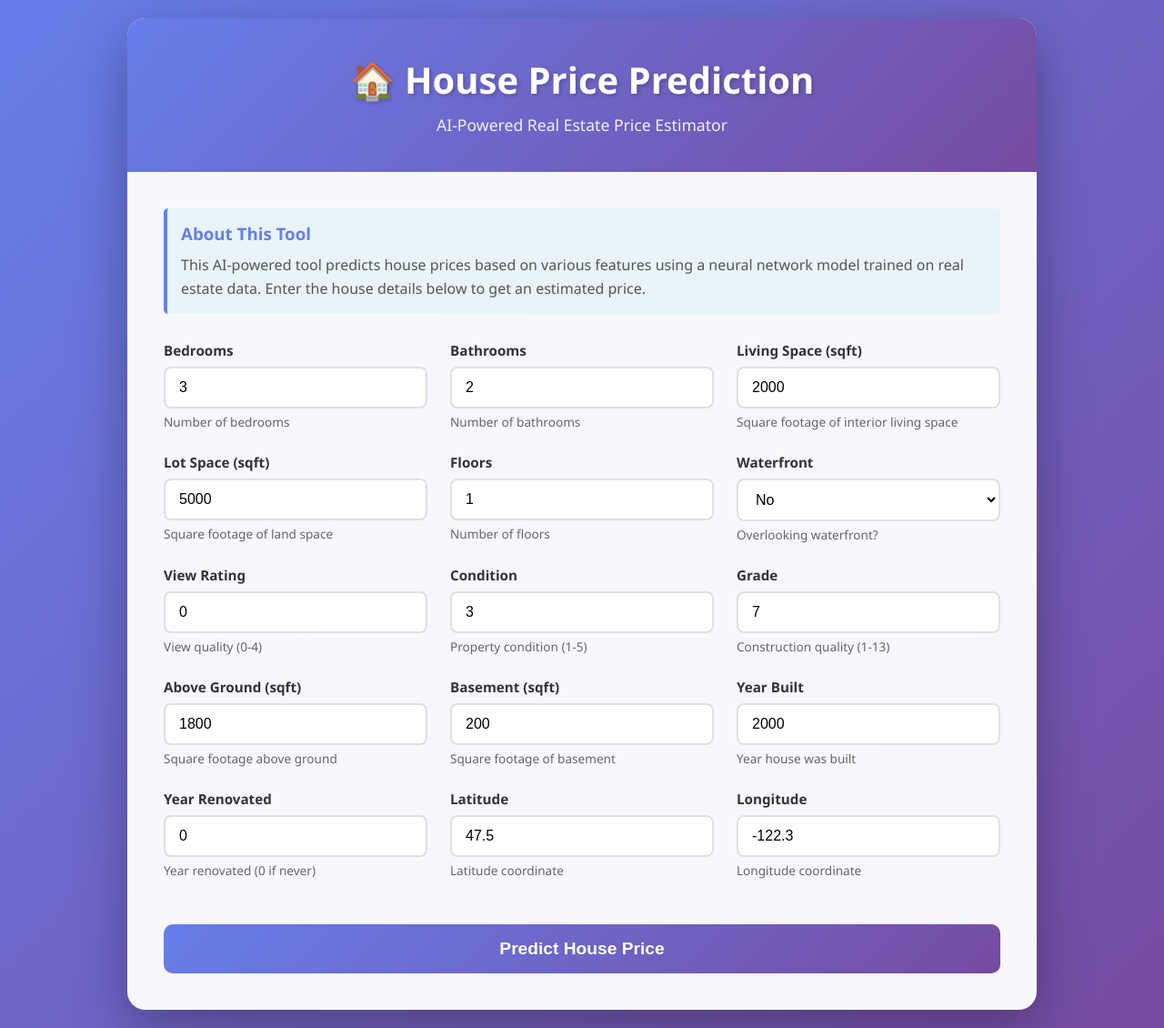
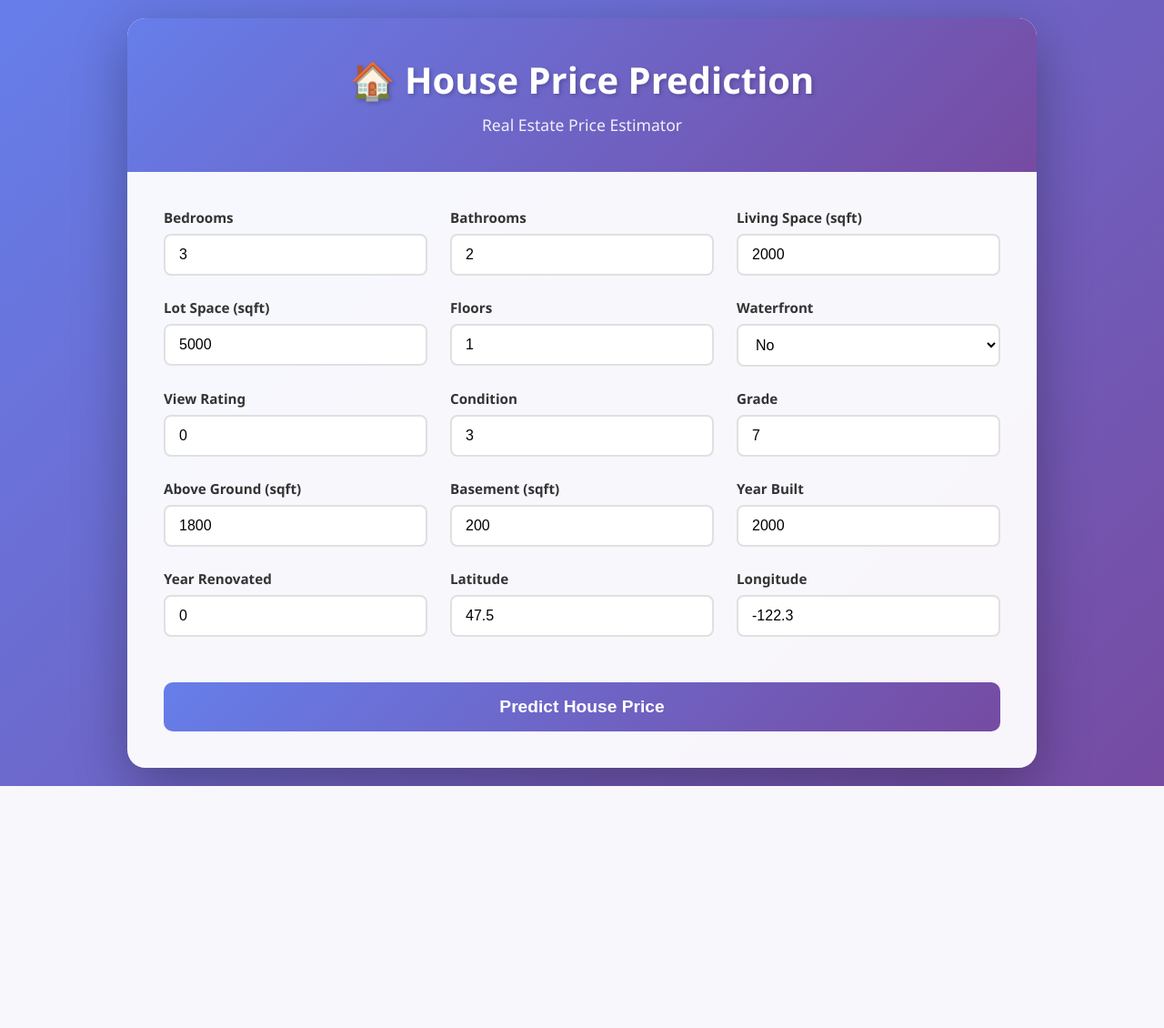
Before and after one commit to sparshgupta1508/housepricepredictioninv, a Flask app: page / in a window 1280 px wide. Shown: the whole page at 91% size. After the commit the page ends 864 px from the top, so only its background shows below. Run offline with Flask 3, Linux system fonts and the light colour scheme; parts of the project's set-up code (start-up, migrations or seed data) failed here and were passed over.

Commit message:
Refactor index.html for improved layout and styling
Refactor HTML structure and improve styling for better readability and user experience.

```diff
--- a/templates/index.html
+++ b/templates/index.html
@@ -1,8 +1,8 @@
 <!DOCTYPE html>
 <html lang="en">
   <head>
-    <meta charset="UTF-8">
-    <meta name="viewport" content="width=device-width, initial-scale=1.0">
+    <meta charset="UTF-8" />
+    <meta name="viewport" content="width=device-width, initial-scale=1.0" />
     <title>House Price Prediction - AI Powered</title>
     <style>
       * {
@@ -10,14 +10,12 @@
         padding: 0;
         box-sizing: border-box;
       }
-
       body {
-            font-family: 'Segoe UI', Tahoma, Geneva, Verdana, sans-serif;
+        font-family: "Segoe UI", Tahoma, Geneva, Verdana, sans-serif;
         background: linear-gradient(135deg, #667eea 0%, #764ba2 100%);
         min-height: 100vh;
         padding: 20px;
       }
-
       .container {
         max-width: 1000px;
         margin: 0 auto;
@@ -26,48 +24,40 @@
         box-shadow: 0 20px 60px rgba(0, 0, 0, 0.3);
         overflow: hidden;
       }
-
       .header {
         background: linear-gradient(135deg, #667eea 0%, #764ba2 100%);
         color: white;
         padding: 40px;
         text-align: center;
       }
-
       .header h1 {
         font-size: 2.5em;
         margin-bottom: 10px;
         text-shadow: 2px 2px 4px rgba(0, 0, 0, 0.2);
       }
-
       .header p {
         font-size: 1.1em;
         opacity: 0.9;
       }
-
       .content {
         padding: 40px;
       }
-
       .form-grid {
         display: grid;
         grid-template-columns: repeat(auto-fit, minmax(280px, 1fr));
         gap: 25px;
         margin-bottom: 30px;
       }
-
       .form-group {
         display: flex;
         flex-direction: column;
       }
-
       .form-group label {
         font-weight: 600;
         color: #333;
         margin-bottom: 8px;
         font-size: 0.95em;
       }
-
       .form-group input,
       .form-group select {
         padding: 12px 15px;
@@ -77,20 +67,12 @@
         transition: all 0.3s ease;
         background: white;
       }
-
       .form-group input:focus,
       .form-group select:focus {
         outline: none;
         border-color: #667eea;
         box-shadow: 0 0 0 3px rgba(102, 126, 234, 0.1);
       }
-
-        .form-group small {
-            color: #666;
-            margin-top: 5px;
-            font-size: 0.85em;
-        }
-
       .predict-btn {
         width: 100%;
         padding: 16px;
@@ -104,16 +86,13 @@
         transition: transform 0.2s ease, box-shadow 0.2s ease;
         margin-top: 20px;
       }
-
       .predict-btn:hover {
         transform: translateY(-2px);
         box-shadow: 0 10px 25px rgba(102, 126, 234, 0.3);
       }
-
       .predict-btn:active {
         transform: translateY(0);
       }
-
       .predict-btn:disabled {
         background: #ccc;
         cursor: not-allowed;
@@ -128,7 +107,6 @@
         display: none;
         animation: slideIn 0.5s ease;
       }
-
       @keyframes slideIn {
         from {
           opacity: 0;
@@ -139,7 +117,6 @@
           transform: translateY(0);
         }
       }
-
       .result-container.show {
         display: block;
       }
@@ -152,35 +129,14 @@
         margin: 20px 0;
         text-shadow: 2px 2px 4px rgba(0, 0, 0, 0.1);
       }
-
-        .result-details {
-            background: white;
-            padding: 20px;
-            border-radius: 10px;
-            margin-top: 20px;
-        }
-
-        .result-details h3 {
-            color: #333;
-            margin-bottom: 15px;
-        }
-
-        .result-details p {
-            color: #666;
-            line-height: 1.6;
-            margin-bottom: 10px;
-        }
-
       .loading {
         text-align: center;
         padding: 20px;
         display: none;
       }
-
       .loading.show {
         display: block;
       }
-
       .spinner {
         border: 4px solid #f3f3f3;
         border-top: 4px solid #667eea;
@@ -190,28 +146,13 @@
         animation: spin 1s linear infinite;
         margin: 0 auto;
       }
-
       @keyframes spin {
-            0% { transform: rotate(0deg); }
-            100% { transform: rotate(360deg); }
+        0% {
+          transform: rotate(0deg);
         }
-
-        .info-box {
-            background: #e8f4f8;
-            border-left: 4px solid #667eea;
-            padding: 15px;
-            margin-bottom: 30px;
-            border-radius: 5px;
+        100% {
+          transform: rotate(360deg);
         }
-
-        .info-box h3 {
-            color: #667eea;
-            margin-bottom: 10px;
-        }
-
-        .info-box p {
-            color: #555;
-            line-height: 1.6;
       }
     </style>
   </head>
@@ -219,108 +160,168 @@
     <div class="container">
       <div class="header">
         <h1>🏠 House Price Prediction</h1>
-            <p>AI-Powered Real Estate Price Estimator</p>
+        <p>Real Estate Price Estimator</p>
       </div>
 
       <div class="content">
-            <div class="info-box">
-                <h3>About This Tool</h3>
-                <p>This AI-powered tool predicts house prices based on various features using a neural network model trained on real estate data. Enter the house details below to get an estimated price.</p>
-            </div>
-
         <form id="predictionForm">
           <div class="form-grid">
             <div class="form-group">
               <label for="bedrooms">Bedrooms</label>
-                        <input type="number" id="bedrooms" min="0" max="20" value="3" required>
-                        <small>Number of bedrooms</small>
+              <input
+                type="number"
+                id="bedrooms"
+                min="0"
+                max="20"
+                value="3"
+                required
+              />
             </div>
-
             <div class="form-group">
               <label for="bathrooms">Bathrooms</label>
-                        <input type="number" id="bathrooms" min="0" max="10" step="0.5" value="2" required>
-                        <small>Number of bathrooms</small>
+              <input
+                type="number"
+                id="bathrooms"
+                min="0"
+                max="10"
+                step="0.5"
+                value="2"
+                required
+              />
             </div>
-
             <div class="form-group">
               <label for="sqft_living">Living Space (sqft)</label>
-                        <input type="number" id="sqft_living" min="0" value="2000" required>
-                        <small>Square footage of interior living space</small>
+              <input
+                type="number"
+                id="sqft_living"
+                min="0"
+                value="2000"
+                required
+              />
             </div>
-
             <div class="form-group">
               <label for="sqft_lot">Lot Space (sqft)</label>
-                        <input type="number" id="sqft_lot" min="0" value="5000" required>
-                        <small>Square footage of land space</small>
+              <input
+                type="number"
+                id="sqft_lot"
+                min="0"
+                value="5000"
+                required
+              />
             </div>
-
             <div class="form-group">
               <label for="floors">Floors</label>
-                        <input type="number" id="floors" min="1" max="4" step="0.5" value="1" required>
-                        <small>Number of floors</small>
+              <input
+                type="number"
+                id="floors"
+                min="1"
+                max="4"
+                step="0.5"
+                value="1"
+                required
+              />
             </div>
-
             <div class="form-group">
               <label for="waterfront">Waterfront</label>
               <select id="waterfront" required>
                 <option value="0">No</option>
                 <option value="1">Yes</option>
               </select>
-                        <small>Overlooking waterfront?</small>
             </div>
-
             <div class="form-group">
               <label for="view">View Rating</label>
-                        <input type="number" id="view" min="0" max="4" value="0" required>
-                        <small>View quality (0-4)</small>
+              <input
+                type="number"
+                id="view"
+                min="0"
+                max="4"
+                value="0"
+                required
+              />
             </div>
-
             <div class="form-group">
               <label for="condition">Condition</label>
-                        <input type="number" id="condition" min="1" max="5" value="3" required>
-                        <small>Property condition (1-5)</small>
+              <input
+                type="number"
+                id="condition"
+                min="1"
+                max="5"
+                value="3"
+                required
+              />
             </div>
-
             <div class="form-group">
               <label for="grade">Grade</label>
-                        <input type="number" id="grade" min="1" max="13" value="7" required>
-                        <small>Construction quality (1-13)</small>
+              <input
+                type="number"
+                id="grade"
+                min="1"
+                max="13"
+                value="7"
+                required
+              />
             </div>
-
             <div class="form-group">
               <label for="sqft_above">Above Ground (sqft)</label>
-                        <input type="number" id="sqft_above" min="0" value="1800" required>
-                        <small>Square footage above ground</small>
+              <input
+                type="number"
+                id="sqft_above"
+                min="0"
+                value="1800"
+                required
+              />
             </div>
-
             <div class="form-group">
               <label for="sqft_basement">Basement (sqft)</label>
-                        <input type="number" id="sqft_basement" min="0" value="200" required>
-                        <small>Square footage of basement</small>
+              <input
+                type="number"
+                id="sqft_basement"
+                min="0"
+                value="200"
+                required
+              />
             </div>
-
             <div class="form-group">
               <label for="yr_built">Year Built</label>
-                        <input type="number" id="yr_built" min="1800" max="2025" value="2000" required>
-                        <small>Year house was built</small>
+              <input
+                type="number"
+                id="yr_built"
+                min="1800"
+                max="2025"
+                value="2000"
+                required
+              />
             </div>
-
             <div class="form-group">
               <label for="yr_renovated">Year Renovated</label>
-                        <input type="number" id="yr_renovated" min="0" max="2025" value="0" required>
-                        <small>Year renovated (0 if never)</small>
+              <input
+                type="number"
+                id="yr_renovated"
+                min="0"
+                max="2025"
+                value="0"
+                required
+              />
             </div>
-
             <div class="form-group">
               <label for="lat">Latitude</label>
-                        <input type="number" id="lat" step="0.000001" value="47.5" required>
-                        <small>Latitude coordinate</small>
+              <input
+                type="number"
+                id="lat"
+                step="0.000001"
+                value="47.5"
+                required
+              />
             </div>
-
             <div class="form-group">
               <label for="long">Longitude</label>
-                        <input type="number" id="long" step="0.000001" value="-122.3" required>
-                        <small>Longitude coordinate</small>
+              <input
+                type="number"
+                id="long"
+                step="0.000001"
+                value="-122.3"
+                required
+              />
             </div>
           </div>
 
@@ -331,119 +332,76 @@
 
         <div class="loading" id="loading">
           <div class="spinner"></div>
-                <p style="margin-top: 15px; color: #667eea; font-weight: 600;">Analyzing property features...</p>
+          <p style="margin-top: 15px; color: #667eea; font-weight: 600">
+            Analyzing property features...
+          </p>
         </div>
 
         <div class="result-container" id="resultContainer">
-                <h2 style="text-align: center; color: #333; margin-bottom: 10px;">Estimated Price</h2>
+          <h2 style="text-align: center; color: #333; margin-bottom: 10px">
+            Estimated Price
+          </h2>
           <div class="predicted-price" id="predictedPrice">$0</div>
-                <div class="result-details" id="resultDetails"></div>
         </div>
       </div>
     </div>
 
     <script>
-        document.getElementById('predictionForm').addEventListener('submit', async (e) => {
+      const form = document.getElementById("predictionForm");
+      const predictBtn = document.getElementById("predictBtn");
+      const loading = document.getElementById("loading");
+      const resultContainer = document.getElementById("resultContainer");
+      const predictedPrice = document.getElementById("predictedPrice");
+
+      form.addEventListener("submit", async (e) => {
         e.preventDefault();
 
+        // Gather form data
         const formData = {
-                bedrooms: parseFloat(document.getElementById('bedrooms').value),
-                bathrooms: parseFloat(document.getElementById('bathrooms').value),
-                sqft_living: parseFloat(document.getElementById('sqft_living').value),
-                sqft_lot: parseFloat(document.getElementById('sqft_lot').value),
-                floors: parseFloat(document.getElementById('floors').value),
-                waterfront: parseInt(document.getElementById('waterfront').value),
-                view: parseFloat(document.getElementById('view').value),
-                condition: parseFloat(document.getElementById('condition').value),
-                grade: parseFloat(document.getElementById('grade').value),
-                sqft_above: parseFloat(document.getElementById('sqft_above').value),
-                sqft_basement: parseFloat(document.getElementById('sqft_basement').value),
-                yr_built: parseFloat(document.getElementById('yr_built').value),
-                yr_renovated: parseFloat(document.getElementById('yr_renovated').value),
-                lat: parseFloat(document.getElementById('lat').value),
-                long: parseFloat(document.getElementById('long').value)
+          bedrooms: parseFloat(document.getElementById("bedrooms").value),
+          bathrooms: parseFloat(document.getElementById("bathrooms").value),
+          sqft_living: parseFloat(document.getElementById("sqft_living").value),
+          sqft_lot: parseFloat(document.getElementById("sqft_lot").value),
+          floors: parseFloat(document.getElementById("floors").value),
+          waterfront: parseInt(document.getElementById("waterfront").value),
+          view: parseFloat(document.getElementById("view").value),
+          condition: parseFloat(document.getElementById("condition").value),
+          grade: parseFloat(document.getElementById("grade").value),
+          sqft_above: parseFloat(document.getElementById("sqft_above").value),
+          sqft_basement: parseFloat(
+            document.getElementById("sqft_basement").value
+          ),
+          yr_built: parseFloat(document.getElementById("yr_built").value),
+          yr_renovated: parseFloat(
+            document.getElementById("yr_renovated").value
+          ),
+          lat: parseFloat(document.getElementById("lat").value),
+          long: parseFloat(document.getElementById("long").value),
         };
 
-            const predictBtn = document.getElementById('predictBtn');
-            const loading = document.getElementById('loading');
-            const resultContainer = document.getElementById('resultContainer');
-
+        // Show loading spinner
         predictBtn.disabled = true;
-            loading.classList.add('show');
-            resultContainer.classList.remove('show');
+        loading.classList.add("show");
+        resultContainer.classList.remove("show");
 
         try {
-                const response = await fetch('https://api.anthropic.com/v1/messages', {
-                    method: 'POST',
-                    headers: {
-                        'Content-Type': 'application/json'
-                    },
-                    body: JSON.stringify({
-                        model: 'claude-sonnet-4-20250514',
-                        max_tokens: 1000,
-                        messages: [{
-                            role: 'user',
-                            content: `You are a house price prediction AI model trained on real estate data. Based on the following house features, predict the price and provide analysis.
-
-House Features:
-- Bedrooms: ${formData.bedrooms}
-- Bathrooms: ${formData.bathrooms}
-- Living Space: ${formData.sqft_living} sqft
-- Lot Space: ${formData.sqft_lot} sqft
-- Floors: ${formData.floors}
-- Waterfront: ${formData.waterfront === 1 ? 'Yes' : 'No'}
-- View Rating: ${formData.view}/4
-- Condition: ${formData.condition}/5
-- Grade: ${formData.grade}/13
-- Above Ground: ${formData.sqft_above} sqft
-- Basement: ${formData.sqft_basement} sqft
-- Year Built: ${formData.yr_built}
-- Year Renovated: ${formData.yr_renovated === 0 ? 'Never' : formData.yr_renovated}
-- Location: ${formData.lat}, ${formData.long}
-
-Respond ONLY with a JSON object in this exact format (no markdown, no backticks):
-{
-  "predicted_price": <number>,
-  "analysis": "<brief analysis of key factors affecting price>",
-  "price_factors": ["<factor1>", "<factor2>", "<factor3>"]
-}`
-                        }]
-                    })
+          const response = await fetch("/predict", {
+            method: "POST",
+            headers: { "Content-Type": "application/json" },
+            body: JSON.stringify(formData),
           });
 
           const data = await response.json();
-                const text = data.content.map(item => item.type === 'text' ? item.text : '').join('').trim();
-                const result = JSON.parse(text);
-
-                displayResult(result);
+          predictedPrice.textContent = `$${data.predicted_price.toLocaleString()}`;
+          resultContainer.classList.add("show");
         } catch (error) {
-                console.error('Prediction error:', error);
-                alert('Error making prediction. Please try again.');
+          alert("Error predicting price. Please try again.");
+          console.error(error);
         } finally {
           predictBtn.disabled = false;
-                loading.classList.remove('show');
+          loading.classList.remove("show");
         }
       });
-
-        function displayResult(result) {
-            const predictedPrice = document.getElementById('predictedPrice');
-            const resultDetails = document.getElementById('resultDetails');
-            const resultContainer = document.getElementById('resultContainer');
-
-            predictedPrice.textContent = '$' + result.predicted_price.toLocaleString();
-
-            resultDetails.innerHTML = `
-                <h3>Price Analysis</h3>
-                <p>${result.analysis}</p>
-                <h3 style="margin-top: 20px;">Key Price Factors</h3>
-                <ul style="margin-left: 20px;">
-                    ${result.price_factors.map(factor => `<li style="margin-bottom: 5px;">${factor}</li>`).join('')}
-                </ul>
-            `;
-
-            resultContainer.classList.add('show');
-            resultContainer.scrollIntoView({ behavior: 'smooth', block: 'nearest' });
-        }
     </script>
   </body>
 </html>
```
Lines whose indentation alone changed are shown as unchanged.
